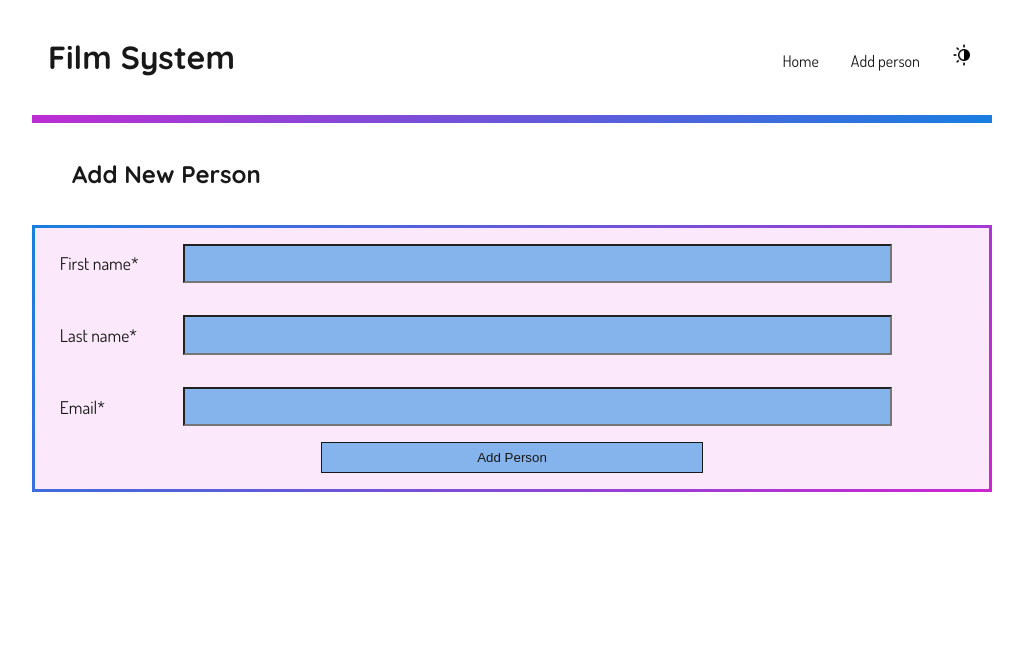
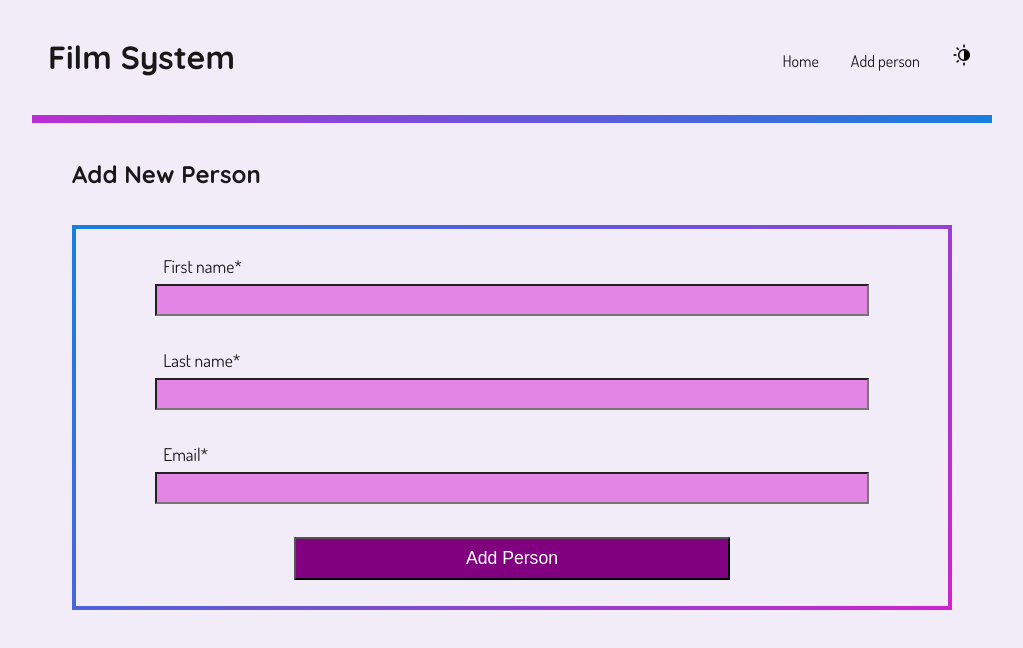
Before and after one commit to lordstimpa/Film-System-Client, a React (Vite) app: page /add-person in a window 1280 px wide. Shown: the top 648 px of the page, without its empty margins (128-1151 px from the left). Built offline with nearby package versions, Linux system fonts and the light colour scheme.

Commit message:
Added POST request for adding person

```diff
--- a/src/AddGenre.jsx
+++ b/src/AddGenre.jsx
@@ -15,7 +15,13 @@ const Main = Styled.div`
     font-size: 1em;
   }
   & input[type=submit] {
-    cursor: pointer;
+    transition: 0.5s ease;
+    background-color: rgb(128,0,128);
+    color: white;
+    :hover {
+      cursor: pointer;
+      background-color: #D521D0;
+    }
   }
   & div {
     display: flex;
--- a/src/AddMovie.jsx
+++ b/src/AddMovie.jsx
@@ -22,7 +22,13 @@ const Main = Styled.div`
     }
     & input[type=submit] {
       margin-top: auto;
-      cursor: pointer;
+      transition: 0.5s ease;
+      background-color: rgb(128,0,128);
+      color: white;
+      :hover {
+        cursor: pointer;
+        background-color: #D521D0;
+      }
     }
   }
 `;
@@ -94,7 +100,7 @@ const AddMovie = () => {
         </p>
         <p>
           Copy the webpage URL of your movie and paste it in the{" "}
-          <strong>third</strong> input field above.
+          <strong>second</strong> input field above.
         </p>
       </form>
     </Main>
--- a/src/AddPerson.jsx
+++ b/src/AddPerson.jsx
@@ -1,5 +1,6 @@
 import Styled from "styled-components";
 import { useState } from "react";
+import { useNavigate } from "react-router-dom";
 
 const Banner = Styled.div`
   padding: 1em 2.5em;
@@ -8,48 +9,67 @@ const Banner = Styled.div`
 const Form = Styled.form`
   display: flex;
   flex-direction: column;
-  background: RGBA(213, 33, 208, .1);
+  margin: 0 2.5em;
   border-image: linear-gradient(315deg, #D521D0, #1182E1) 30;
-  border-width: 0.2em;
+  border-width: 0.25em;
   border-style: solid;
-  & .TextInput {
-    display: flex;
-    margin: 1em;
-    & label {
-      display: inline-block;
+  & input[type=text] {
+    width: 80%;
+    margin: 0.5em 1em;
+    padding: 0.5em;
+    align-self: center;
+    color: white;
+    background: rgba(213, 33, 208, .5);
+  }
+  & input[type=submit] {
+    width: 50%;
+    margin: 1.5em 1em;
+    align-self: center;
+    padding: 0.5em;
     font-size: 1.1em;
-      margin-right: 1em;
-      padding: 0.5em;
-      width: 5.5em;
-    }
-    & input {
-      padding: 0.5em;
-      width: 75%;
-      background: rgba(17, 130, 225, .5);
+    transition: 0.5s ease;
+    background-color: rgb(128,0,128);
+    color: white;
+    :hover {
+      cursor: pointer;
+      background-color: #D521D0;
     }
   }
-  & .Submit {
-      width: 40%;
+  & label {
+    width: 80%;
+    margin: 1.5em 1em 0 1em;
     align-self: center;
-      text-align: center;
-      margin-bottom: 1em;
-      & input {
-        width: 100%;
-        background: rgba(17, 130, 225, .5);
-        border: 1px solid;
-        color: inherit;
-        padding: 0.5em;
-      }
+    font-size: 1.1em;
   }
 `;
 
 const AddPerson = () => {
+  // UseState for assigning data used for post request
   const [firstName, setFirstName] = useState("");
   const [lastName, setLastName] = useState("");
   const [email, setEmail] = useState("");
+  // Loading state
+  const [loading, setLoading] = useState(false);
+  const navigate = useNavigate();
 
   const PostPerson = (e) => {
     e.preventDefault();
+    setLoading(true);
+
+    const Movie = {
+      first_name: firstName,
+      last_name: lastName,
+      email: email,
+    };
+
+    fetch("https://localhost:7001/person", {
+      method: "POST",
+      headers: { "Content-Type": "application/json" },
+      body: JSON.stringify(Movie),
+    }).then(() => {
+      setLoading(false);
+      navigate("/");
+    });
   };
 
   return (
@@ -58,21 +78,31 @@ const AddPerson = () => {
         <h2>Add New Person</h2>
       </Banner>
       <Form onSubmit={PostPerson}>
-        <div className="TextInput">
         <label>First name*</label>
-          <input type="text" required></input>
-        </div>
-        <div className="TextInput">
+        <input
+          type="text"
+          required
+          onChange={(e) => setFirstName(e.target.value)}
+        ></input>
+
         <label>Last name*</label>
-          <input type="text" required></input>
-        </div>
-        <div className="TextInput">
+        <input
+          type="text"
+          required
+          onChange={(e) => setLastName(e.target.value)}
+        ></input>
+
         <label>Email*</label>
-          <input type="text" required></input>
-        </div>
-        <div className="Submit">
-          <input type="submit" value="Add Person"></input>
-        </div>
+        <input
+          type="text"
+          required
+          onChange={(e) => setEmail(e.target.value)}
+        ></input>
+
+        {!loading && <input type="submit" value="Add Person"></input>}
+        {loading && (
+          <input type="submit" disabled value="Adding Person..."></input>
+        )}
       </Form>
     </>
   );
--- a/src/Genres.jsx
+++ b/src/Genres.jsx
@@ -10,12 +10,12 @@ const Main = Styled.div`
 const GenreParent = Styled.div`
     display: flex;
     flex-wrap: wrap;
-    justify-content: flex-start;
+    justify-content: space-between;
 `;
 const GenreChild = Styled.div`
     position: relative;
     border: 1px solid;
-    max-width: 14em;
+    max-width: 16em;
     min-height: 14em;
     margin: 1em;
     text-align: center;
--- a/src/index.css
+++ b/src/index.css
@@ -2,17 +2,19 @@
 @import url("https://fonts.googleapis.com/css2?family=Dosis&display=swap");
 
 :root {
-  --light-bg-color: #fff;
+  --light-bg-color: rgba(191, 161, 228, 0.2);
   --light-text-color: #181818;
   --light-link-color: #181818;
   --dark-bg-color: #181818;
-  --dark-text-color: #fff;
-  --dark-link-color: #fff;
+  --dark-text-color: rgba(191, 161, 228, 1);
+  --dark-link-color: rgba(191, 161, 228, 1);
 }
 
 h1,
 h2,
-h3 {
+h3,
+h4,
+h5 {
   font-family: "Quicksand", Arial, Helvetica, sans-serif;
 }
 
```
Lines whose indentation alone changed are shown as unchanged.
